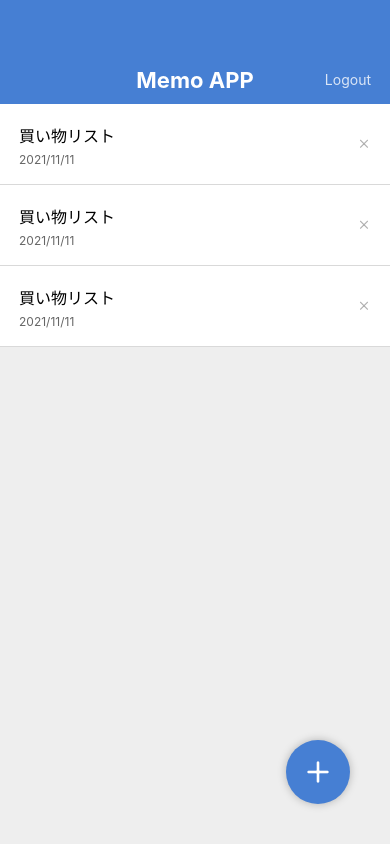
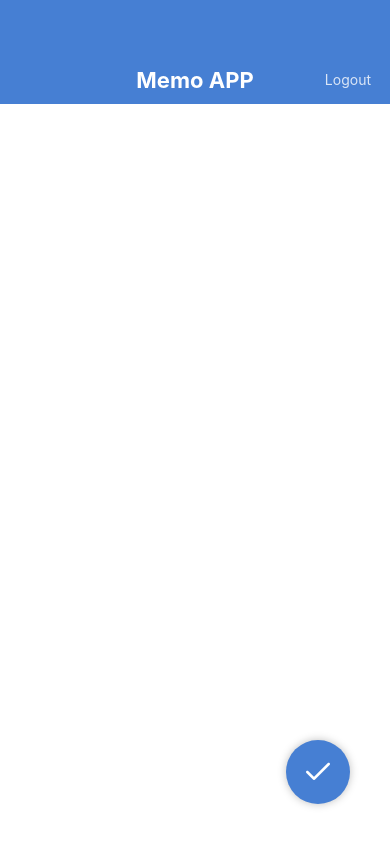
Before and after one commit to keitanamazue/ReactNative-Dev, a React Native app: screen / in a window 390 px wide. Built offline with nearby package versions, Linux system fonts and the light colour scheme.

Commit message:
⚡️ add memoCreate, Edit

```diff
--- a/App.jsx
+++ b/App.jsx
@@ -1,7 +1,9 @@
 import React from "react";
+import MemoCreateScreen from "./src/screens/MemoCreateScreen";
 import MemoDetailScreen from "./src/screens/MemoDetailScreen";
+import MemoEditScren from "./src/screens/MemoEditScren";
 import MemoListScreen from "./src/screens/MemoListScreen";
 
 export default function App() {
-  return <MemoListScreen />;
+  return <MemoCreateScreen />;
 }
--- /dev/null
+++ b/src/screens/MemoCreateScreen.jsx
@@ -0,0 +1,41 @@
+import React from "react";
+import {
+  View,
+  Text,
+  StyleSheet,
+  TextInput,
+  KeyboardAvoidingView,
+} from "react-native";
+import AppBar from "../components/AppBar";
+import CircleButton from "../components/CircleButton";
+
+export default function MemoCreateScreen() {
+  return (
+    <KeyboardAvoidingView style={styles.container} behavior="height">
+      <AppBar />
+      <View style={styles.inputContainer}>
+        <TextInput value="" multiline style={styles.input} />
+      </View>
+      <CircleButton name="check" />
+    </KeyboardAvoidingView>
+  );
+}
+
+const styles = StyleSheet.create({
+  container: {
+    flex: 1,
+  },
+  inputContainer: {
+    paddingVertical: 32,
+    paddingHorizontal: 27,
+    flex: 1,
+  },
+
+  input: {
+    // backgroundColor: "red",
+    flex: 1,
+    textAlignVertical: "top",
+    fontSize: 16,
+    lineHeight: 24,
+  },
+});
--- /dev/null
+++ b/src/screens/MemoEditScren.jsx
@@ -0,0 +1,41 @@
+import React from "react";
+import {
+  View,
+  Text,
+  StyleSheet,
+  TextInput,
+  KeyboardAvoidingView,
+} from "react-native";
+import AppBar from "../components/AppBar";
+import CircleButton from "../components/CircleButton";
+
+export default function MemoEditScren() {
+  return (
+    <KeyboardAvoidingView style={styles.container} behavior="height">
+      <AppBar />
+      <View style={styles.inputContainer}>
+        <TextInput value="買い物リスト" multiline style={styles.input} />
+      </View>
+      <CircleButton name="check" />
+    </KeyboardAvoidingView>
+  );
+}
+
+const styles = StyleSheet.create({
+  container: {
+    flex: 1,
+  },
+  inputContainer: {
+    paddingVertical: 32,
+    paddingHorizontal: 27,
+    flex: 1,
+  },
+
+  input: {
+    // backgroundColor: "red",
+    flex: 1,
+    textAlignVertical: "top",
+    fontSize: 16,
+    lineHeight: 24,
+  },
+});
```
